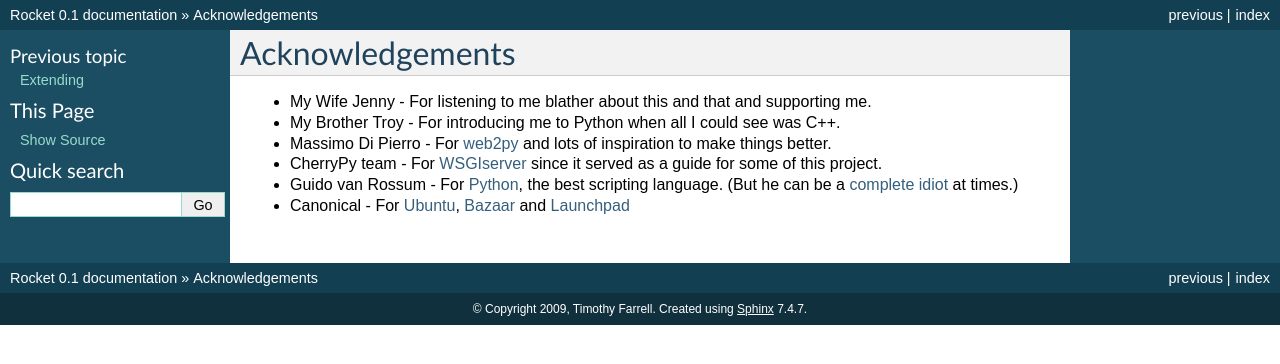
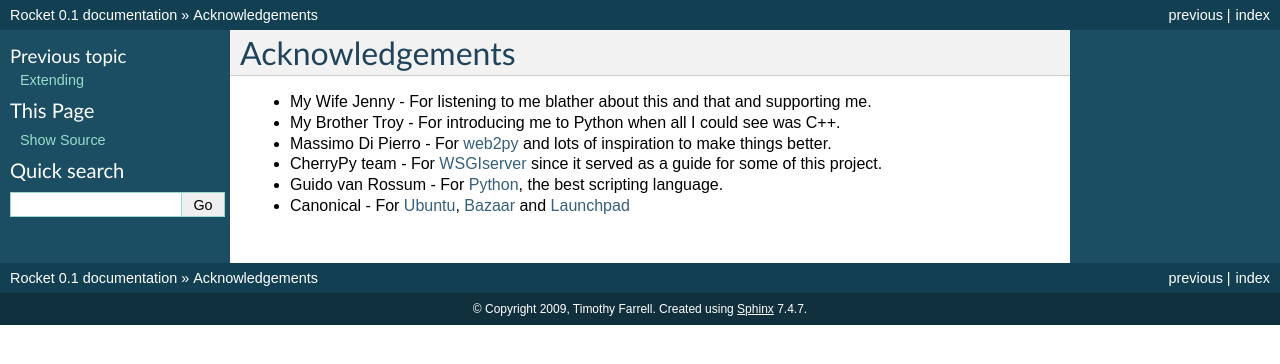
Before and after one commit to explorigin/Rocket, a Sphinx documentation site: the page built from doc/acknowledgements.rst, in a window 1280 px wide. Shown: the top 364 px of the page. Built offline with Sphinx 7.4.7, drawn with Linux system fonts in a browser that asks for light colours.

Commit message:
Be a big boy.

```diff
--- a/doc/acknowledgements.rst
+++ b/doc/acknowledgements.rst
@@ -7,5 +7,5 @@ Acknowledgements
 * My Brother Troy - For introducing me to Python when all I could see was C++.
 * Massimo Di Pierro - For `web2py <http://www.web2py.com>`_ and lots of inspiration to make things better.
 * CherryPy team - For `WSGIserver <http://www.cherrypy.org/browser/trunk/cherrypy/wsgiserver>`_ since it served as a guide for some of this project.
-* Guido van Rossum - For `Python <http://www.python.org>`_, the best scripting language.  (But he can be a `complete idiot <http://neopythonic.blogspot.com/2008/11/bibles-or-computers-its-same-thing.html>`_ at times.)
+* Guido van Rossum - For `Python <http://www.python.org>`_, the best scripting language.
 * Canonical - For `Ubuntu <http://www.ubuntu.com>`_, `Bazaar <http://www.bazaar-vcs.org>`_ and `Launchpad <http://launchpad.net>`_
```
